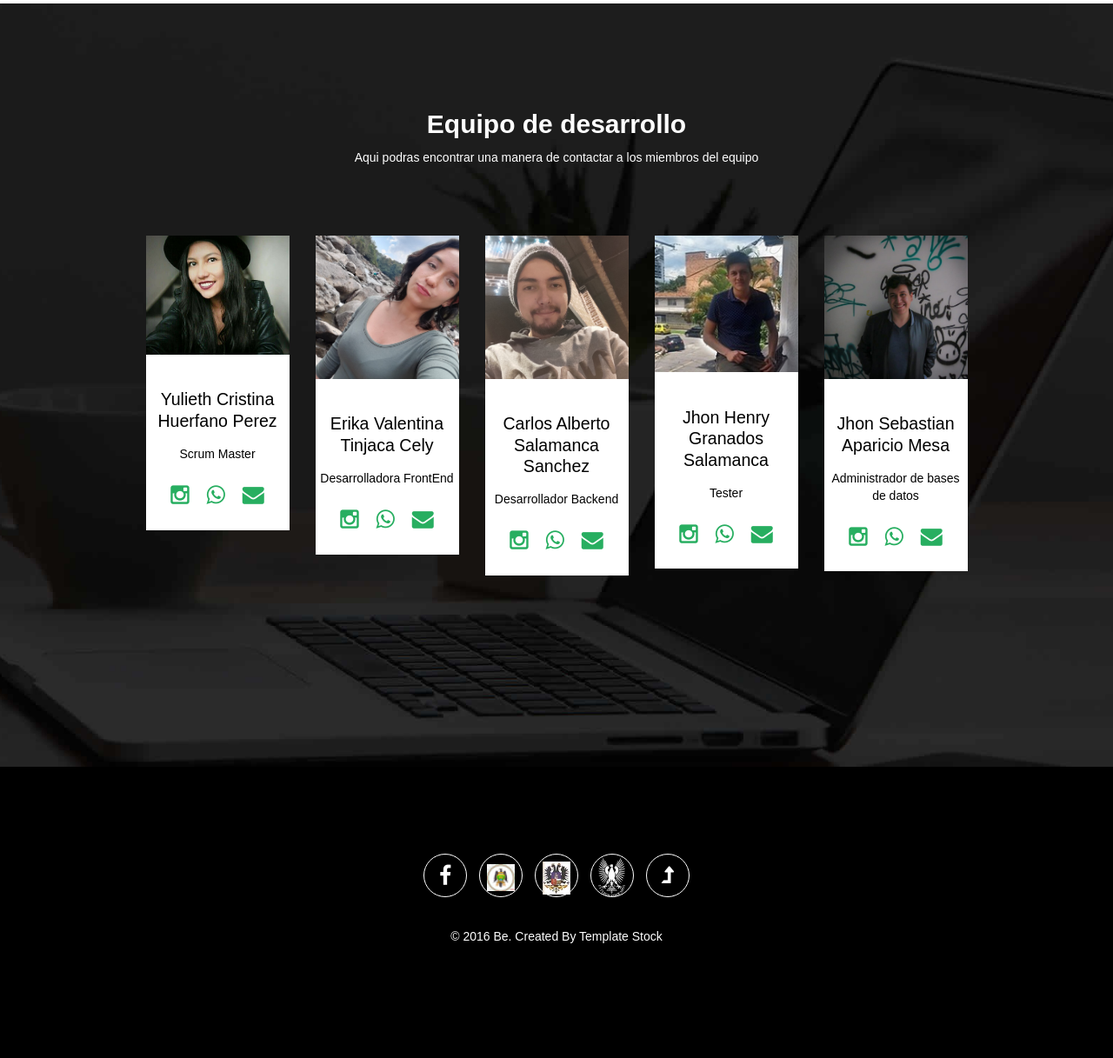
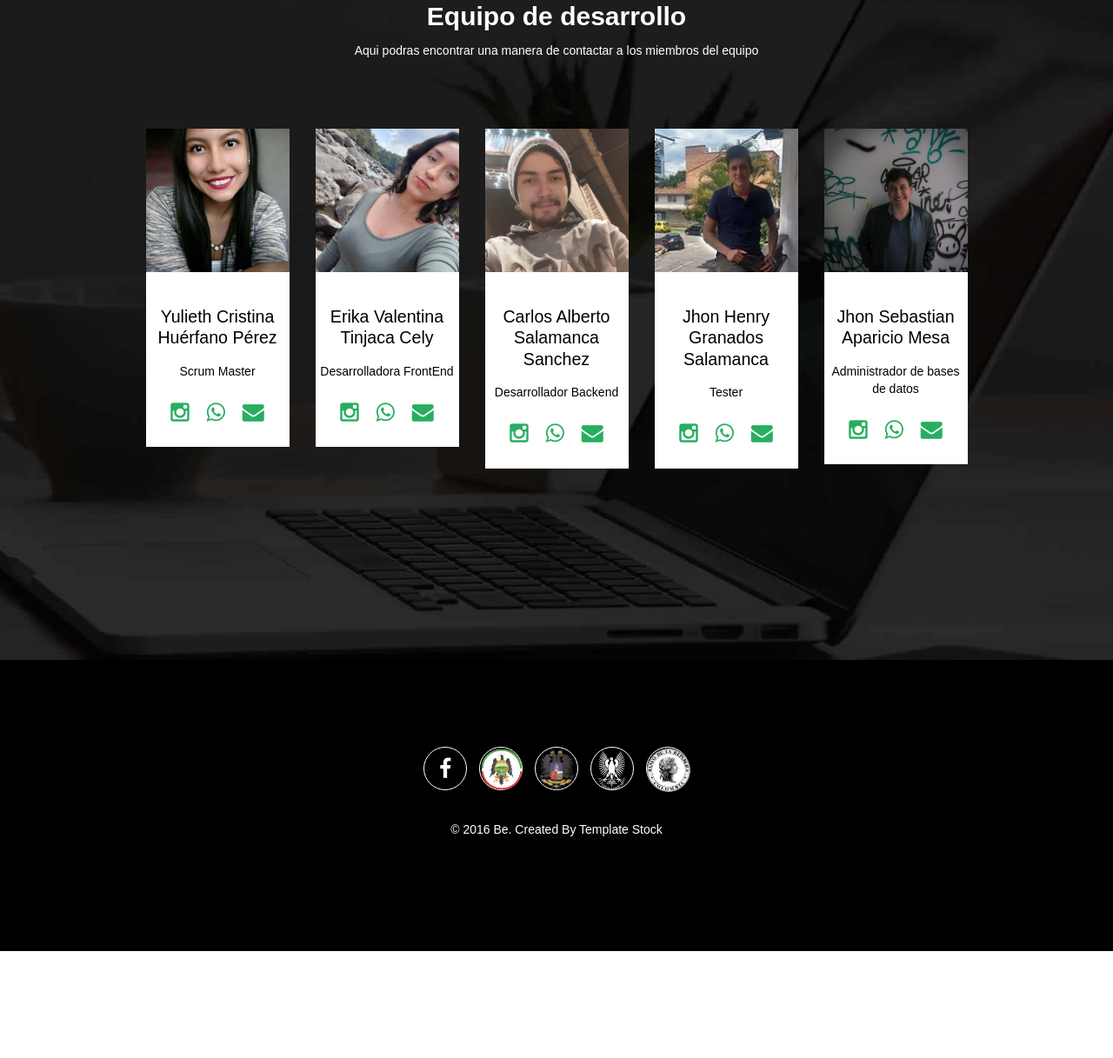
Before and after one commit to YuliethHuerfanoPerez/Archivo-Regional-Hist-rico-de-Boyac-, a PHP site: page / in a window 1280 px wide. Shown: the part 4806-6023 px from the top of the page at 87% size. After the commit the page ends 5900 px from the top, so only its background shows below. Run offline with PHP 8.4, Linux system fonts and the light colour scheme; some libraries are stand-ins or nearby versions.

Commit message:
Cambios en estilo
Se hacen cambios en las imágenes del footer, en las fotos de los autores y de los personajes importantes (se añade al banco de la república en el footer por petición de la doctora Rósula).

```diff
--- a/assets/css/style.css
+++ b/assets/css/style.css
@@ -280,6 +280,20 @@ margin:20px 0 0 0px;
 .timg {
     position: relative;
 	  transition: all 0.35s ease 0s;
+}
+
+.timgPh {
+    position: relative;
+	  transition: all 0.35s ease 0s;
+      height: 430px;
+      width: 360px;
+}
+
+.timgAuthor {
+    position: relative;
+	  transition: all 0.35s ease 0s;
+      height: 165px;
+      width: 165px;
 }
 .timg2 {
     position: relative;
--- a/index.html
+++ b/index.html
@@ -198,7 +198,7 @@
 				<p>Biografias de los directores del archivo regional de Boyaca</p>
 				</div>
 				<div class="col-sm-4 wow fadeInDown animated" data-wow-delay=".1s">
-				   <div class="timg"><img src="assets/img/Biography/Bio_jorge.png"/></div>
+				   <div class="timg"><img class="timgPh" src="assets/img/Biography/Bio_jorge.png"/></div>
 					<div class="t-box">
 				   	<h3>Dr. Jorge Palacios Preciado</h3>
 				   	<p>
@@ -209,7 +209,7 @@
 				   </div>
 				  </div>
 				  <div class="col-sm-4 wow fadeInUp animated" data-wow-delay=".2s">
-					<div class="timg"><img src="assets/img/Biography/Bio_rosula.jpg"/></div>
+					<div class="timg"><img class="timgPh" src="assets/img/Biography/Bio_rosula.jpg"/></div>
 				   <div class="t-box">
 				   <h3>Miryam Báez Osorio</h3>
 				   <p>
@@ -220,7 +220,7 @@
 				   </div>
 				  </div>
 				  <div class="col-sm-4 wow fadeInDown animated" data-wow-delay=".3s">
-					<div class="timg"><img src="assets/img/Biography/Bio_rosula.jpg"/></div>
+					<div class="timg"><img  class="timgPh" src="assets/img/Biography/Bio_rosula.jpg"/></div>
 				   <div class="t-box">
 				   <h3>María Rósula Vargas De Castañeda</h3>
 				   <p>
@@ -337,9 +337,9 @@
 					<p>Aqui podras encontrar una manera de contactar a los miembros del equipo</p>
 					</div>
 					<div class="col-sm-2 col-sm-offset-1 wow fadeInDown animated" data-wow-delay=".1s">
-					   <div class="timg"><img src="assets/img/team/team-cristina.jpeg"/></div>
+					   <div class="timg"><img class="timgAuthor" src="assets/img/team/team-cristina.jpg"/></div>
 						<div class="t-box">
-					   <h3>Yulieth Cristina Huerfano Perez</h3>
+					   <h3>Yulieth Cristina Hu&eacute;rfano P&eacute;rez</h3>
 					   <span>Scrum Master</span>
 					   <ul class="social-links">
 							<li><a class="wow fadeInUp animated" href="https://www.instagram.com/cristina_huerfano/"><i class="fa fa-instagram"></i></a></li>
@@ -349,7 +349,7 @@
 					   </div>
 					  </div>
 					  <div class="col-sm-2 wow fadeInUp animated" data-wow-delay=".2s">
-						<div class="timg"><img src="assets/img/team/team-vale.jpeg"/></div>
+						<div class="timg"><img class="timgAuthor" src="assets/img/team/team-vale.jpeg"/></div>
 					   <div class="t-box">
 					   <h3>Erika Valentina Tinjaca Cely</h3>
 					   <span>Desarrolladora FrontEnd</span>
@@ -361,7 +361,7 @@
 					   </div>
 					  </div>
 					  <div class="col-sm-2 wow fadeInDown animated" data-wow-delay=".3s">
-						<div class="timg"><img src="assets/img/team/team-carlos.jpg"/></div>
+						<div class="timg"><img class="timgAuthor" src="assets/img/team/team-carlos.jpg"/></div>
 					   <div class="t-box">
 					   <h3>Carlos Alberto Salamanca Sanchez</h3>
 					   <span>Desarrollador Backend</span>
@@ -373,7 +373,7 @@
 					   </div>
 					  </div>
 					  <div class="col-sm-2 wow fadeInUp animated" data-wow-delay=".4s">
-						<div class="timg"><img src="assets/img/team/team-john.jpg"/></div>
+						<div class="timg"><img class="timgAuthor" src="assets/img/team/team-john.jpg"/></div>
 						<div class="t-box">
 					   <h3>Jhon Henry Granados Salamanca</h3>
 					   <span>Tester</span>
@@ -385,7 +385,7 @@
 						   </div>
 						  </div>
 						  <div class="col-sm-2 wow fadeInUp animated" data-wow-delay=".2s">
-						<div class="timg"><img src="assets/img/team/team-jhon.jpeg"/></div>
+						<div class="timg"><img class="timgAuthor" src="assets/img/team/team-jhon.jpeg"/></div>
 						   <div class="t-box">
 						  <h3>Jhon Sebastian Aparicio Mesa</h3>
 						   <span>Administrador de bases de datos</span>
@@ -409,11 +409,11 @@
 					<div class="col-12">
 
 						<ul class="social-links">
-							<li><a class="wow fadeInUp animated" href="index.html#" style="visibility: visible; animation-name: fadeInUp;"><i class="fa fa-facebook"></i></a></li>
-							<li><a data-wow-delay=".1s" class="wow fadeInUp animated" href="https://www.boyaca.gov.co/" style="visibility: visible; animation-delay: 0.1s; animation-name: fadeInUp;"><img src="assets/img/footer/gobernacion.png"></i></a></li>
-							<li><a data-wow-delay=".2s" class="wow fadeInUp animated" href="https://academia-boyacense-de-historia.webnode.es/" style="visibility: visible; animation-delay: 0.2s; animation-name: fadeInUp;"><img src="assets/img/footer/academia.jpg"></i></a></li>
-							<li><a data-wow-delay=".4s" class="wow fadeInUp animated" href="https://www.uptc.edu.co/sitio/portal/" style="visibility: visible; animation-delay: 0.4s; animation-name: fadeInUp;"><img src="assets/img/footer/uptc.png"></i></a></li>
-							<li><a data-wow-delay=".5s" class="wow fadeInUp animated" href="index.html" style="visibility: visible; animation-delay: 0.5s; animation-name: fadeInUp;"><i class="fa fa-level-up"></i></a></li>
+							<li><a class="wow fadeInUp animated" href="index.html#" style="visibility: visible; animation-name: fadeInUp;" title="facebook"><i class="fa fa-facebook"></i></a></li>
+							<li><a data-wow-delay=".1s" class="wow fadeInUp animated" href="https://www.boyaca.gov.co/" style="visibility: visible; animation-delay: 0.1s; animation-name: fadeInUp;" title="Gorbernaci&oacute;n de Boyac&aacute;"><img src="assets/img/footer/gobernacion.png"></i></a></li>
+							<li><a data-wow-delay=".2s" class="wow fadeInUp animated" href="https://academia-boyacense-de-historia.webnode.es/" style="visibility: visible; animation-delay: 0.2s; animation-name: fadeInUp;" title="Academia de historia de Boyac&aacute;"><img src="assets/img/footer/academia.png"></i></a></li>
+							<li><a data-wow-delay=".4s" class="wow fadeInUp animated" href="https://www.uptc.edu.co/sitio/portal/" style="visibility: visible; animation-delay: 0.4s; animation-name: fadeInUp;" title="UPTC"><img src="assets/img/footer/uptc.png"></i></a></li>
+							<li><a data-wow-delay=".5s" class="wow fadeInUp animated" href="https://www.banrep.gov.co/" style="visibility: visible; animation-delay: 0.5s; animation-name: fadeInUp;" title="banco de la rep&uacute;blica"><img src="assets/img/footer/banrep.png"></i></a></li>
 						</ul>
 
 						<p class="copyright">
```
Also changed, not shown: Login.html (+5 -5 lines), Reseña.html (+5 -5 lines), biography_Jorge.html (+5 -5 lines), biography_Myriam.html (+5 -5 lines), biography_Rosula.html (+5 -5 lines), new.html (+5 -5 lines), news.html (+5 -5 lines), records.html (+5 -5 lines), assets/img/footer/academia.png (added), assets/img/footer/banrep.png (added), assets/img/footer/gobernacion.png, assets/img/team/team-cristina.jpeg (deleted), assets/img/team/team-cristina.jpg (added).
